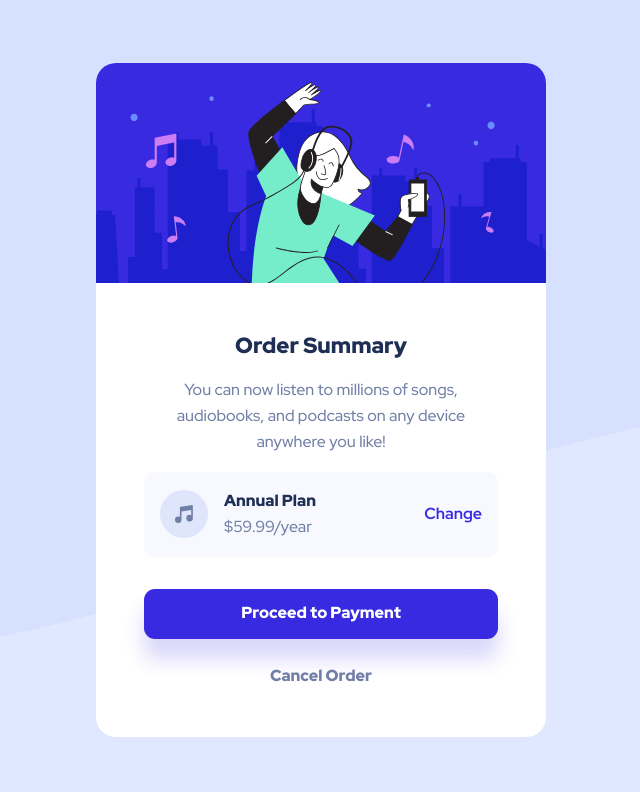
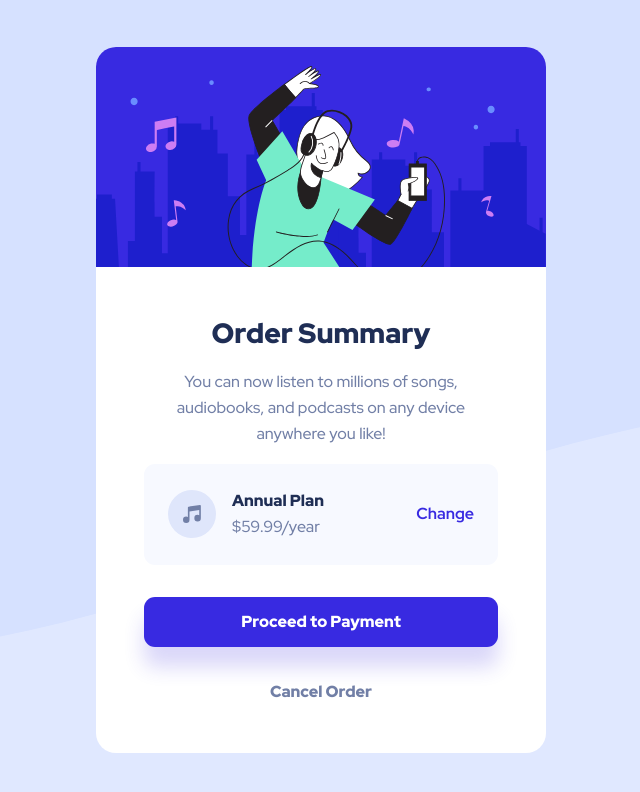
Before and after one commit to g-akca/order-summary-component, a React (Vite) app: page / in a window 1280 px wide. Shown: the top 792 px of the page, without its empty margins (319-959 px from the left). Built offline with nearby package versions, Linux system fonts and the light colour scheme.

Commit message:
Add tablet responsive styles

```diff
--- a/src/components/PaymentSection.jsx
+++ b/src/components/PaymentSection.jsx
@@ -1,6 +1,6 @@
 function PaymentSection() {
   return (
-    <section className="flex flex-col gap-6">
+    <section className="flex flex-col gap-6 tablet:gap-8">
       <button className="bg-blue-700 text-white font-black rounded-[11px] h-12.5 shadow-[0_20px_20px_rgba(56,42,225,0.19)]">Proceed to Payment</button>
 
       <button className="self-center font-black">Cancel Order</button>
--- a/src/components/PlanSection.jsx
+++ b/src/components/PlanSection.jsx
@@ -2,7 +2,7 @@ import musicIcon from "/images/icon-music.svg";
 
 function PlanSection() {
   return (
-    <section className="p-4 bg-blue-50 rounded-[11px] flex justify-between items-center">
+    <section className="p-4 tablet:p-6 bg-blue-50 rounded-[11px] flex justify-between items-center">
       <div className="flex gap-4 items-center">
         <img src={musicIcon} alt="Music icon" className="h-12" />
 
--- a/src/components/SummarySection.jsx
+++ b/src/components/SummarySection.jsx
@@ -1,7 +1,7 @@
 function SummarySection() {
   return (
     <section className="flex flex-col gap-4 text-center">
-      <h1 className="text-blue-950 font-black text-[22px] leading-[135%]">Order Summary</h1>
+      <h1 className="text-blue-950 font-black text-[22px] tablet:text-[28px] leading-[135%]">Order Summary</h1>
       <p className="font-medium">You can now listen to millions of songs, audiobooks, and podcasts on any device anywhere you like!</p>
     </section>
   )
```
